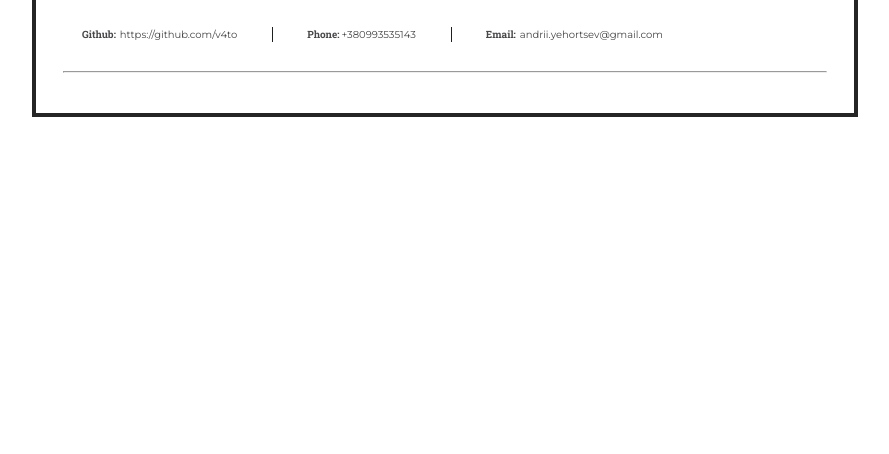
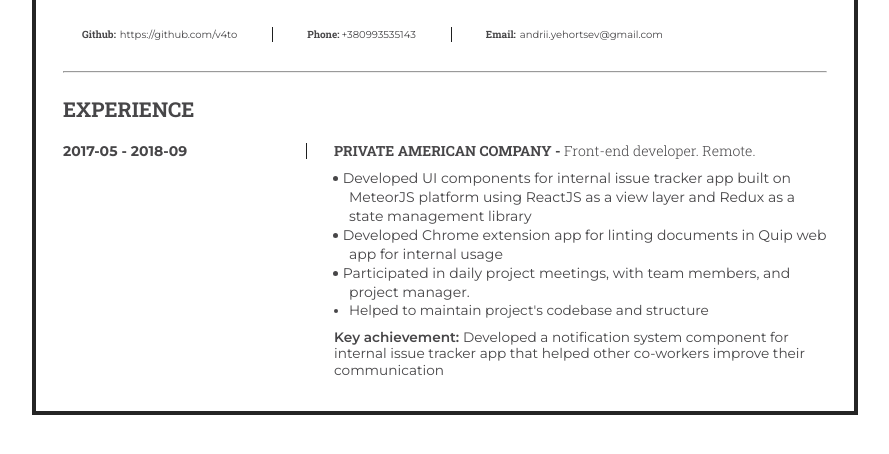
Before and after one commit to v4to/personal-resume, a website: page src/index.html in a window 1280 px wide. Shown: the part 142-596 px from the top of the page, without its empty margins (195-1084 px from the left). Drawn offline with nearby package versions, Linux system fonts and the light colour scheme; files that its build step writes are made by us from their sources.

Commit message:
Finished resume experience block

```diff
--- a/src/index.html
+++ b/src/index.html
@@ -5,7 +5,7 @@
         <meta name = "viewport"
               content = "width=device-width, initial-scale=1.0">
         <title>Document</title>
-        <link href = "https://fonts.googleapis.com/css?family=Montserrat:400,700|Roboto+Slab:300,400,700|Roboto:300" rel = "stylesheet">
+        <link href = "https://fonts.googleapis.com/css?family=Montserrat:400,600,700|Roboto+Slab:300,400,700|Roboto:300" rel = "stylesheet">
         <link rel = "stylesheet" href = "style/style.min.css" type = "text/css">
     </head>
     <body>
@@ -49,6 +49,51 @@
                     </li>
                 </ul>
                 <hr>
+
+                <section class = "experience">
+
+                    <h2 class = "experience__heading">Experience</h2>
+                    <ul class = "experience__list">
+                        <li class = "experience__item">
+                            <div class = "experience__dates-worked">
+                                2017-05 - 2018-09
+                            </div>
+                            <div class = "experience__job job">
+                                <!--<div class = "job__title">-->
+                                <span class = "job__company-name">
+                                        Private American Company -
+                                    </span>
+                                <span class = "job__position">
+                                    Front-end developer. Remote.
+                                </span>
+                                <ul class = "duties-list">
+                                    <li class = "duties-list__item">
+                                        Developed UI components for internal issue tracker app built on MeteorJS platform using ReactJS as a view layer and
+                                        Redux as a state management library
+                                    </li>
+
+                                    <li class = "duties-list__item">
+                                        Developed Chrome extension app for linting documents in Quip web app for internal usage
+                                    </li>
+                                    <li class = "duties-list__item">
+                                        Participated in daily project meetings, with team members, and project manager.
+                                    </li>
+                                    <li class = "duites-list">
+                                        Helped to maintain project's codebase and structure
+                                    </li>
+                                </ul>
+                                <p class = "job__key-achievement key-achievement">
+                                    <b class = "key-achievement__heading">Key achievement: </b>
+                                    Developed a notification system component for internal issue tracker app that helped other co-workers improve their
+                                    communication
+                                </p>
+                            </div>
+
+
+                            <!--</div>-->
+                        </li>
+                    </ul>
+                </section>
             </div>
         </div>
     </body>
--- /dev/null
+++ b/src/sass/blocks/experience.scss
@@ -0,0 +1,83 @@
+.experience {
+  display: flex;
+  //justify-content: space-between;
+  flex-direction: column;
+  margin-top: scale(75);
+}
+
+.experience__heading {
+  font-family: $robotoSlab;
+  font-weight: $bold;
+  margin-bottom: 20px;
+  text-transform: uppercase;
+}
+
+.experience__dates-worked {
+  border-right: 1px solid $black;
+  font-family: $montserrat;
+  font-size: scale(42);
+  font-weight: bold;
+  margin-bottom: auto;
+  width: 243px;
+}
+
+.experience__item {
+  display: flex;
+  justify-content: space-between;
+}
+
+.job {
+  width: 493px;
+}
+
+.job__company-name {
+  font-family: $robotoSlab;
+  font-size: scale(42);
+  font-weight: $bold;
+  text-transform: uppercase;
+}
+
+.job__position {
+  font-family: $robotoSlab;
+  font-size: scale(42);
+  font-weight: $light;
+}
+
+.duties-list {
+  list-style: initial;
+  margin-top: 10px;
+  padding-left: 15px;
+}
+
+.duties-list__item {
+  font-family: $montserrat;
+  font-size: scale(42);
+  line-height: scale(57);
+}
+
+// Using pseudo element to decrease gap between bullet and li
+.duties-list__item::before {
+  content: "";
+  display: inline-block;
+  margin-left: -10px;
+}
+
+.job__key-achievement {
+  margin-top: 10px;
+}
+
+.key-achievement__heading {
+  font-family: $montserrat;
+  font-weight: 600;
+}
+
+@media print {
+  .experience__dates-worked {
+    width: 170px;
+  }
+
+  .job {
+    padding-left: 15px;
+  }
+
+}
--- a/src/sass/style.scss
+++ b/src/sass/style.scss
@@ -6,3 +6,4 @@
 @import "common";
 @import "./blocks/resume-title";
 @import "./blocks/resume-contacts";
+@import "./blocks/experience";
```
